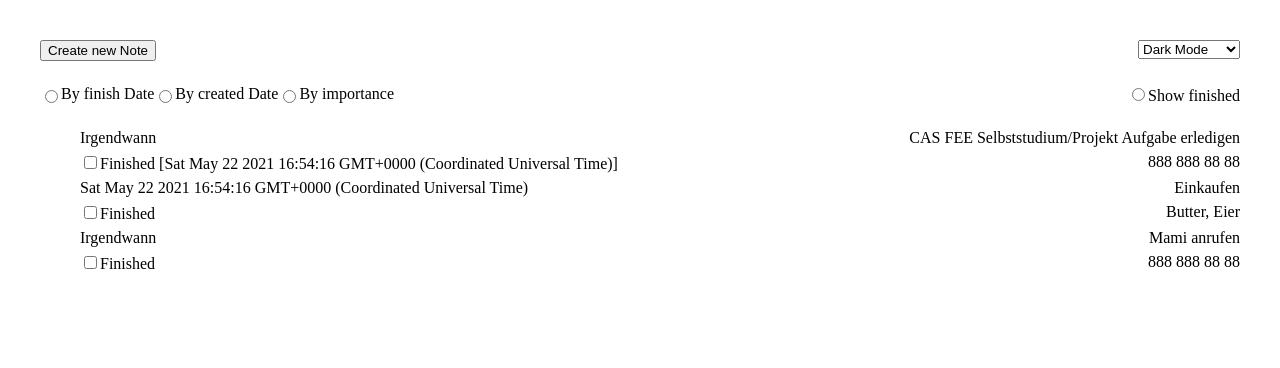
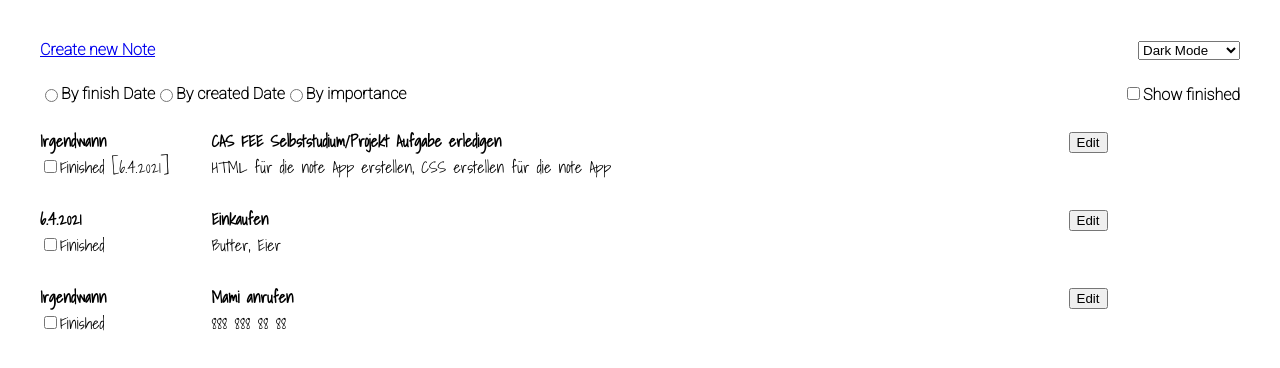
Before and after one commit to CaroleHug/cas-fee-project-1, a plain HTML site: page public/index.html in a window 1280 px wide. Drawn offline with nearby package versions, Linux system fonts and the light colour scheme.

Commit message:
add fonts

```diff
--- a/public/create.html
+++ b/public/create.html
@@ -6,7 +6,7 @@
     <script src="https://cdnjs.cloudflare.com/ajax/libs/handlebars.js/4.7.3/handlebars.min.js"
             integrity="sha256-/PJBs6QWvXijOFIX04kZpLb6ZtSQckdOIavLWKKOgXU=" crossorigin="anonymous" defer></script>
     <script src="scripts/index.js" type="module"></script>
-
+    <link href="https://fonts.googleapis.com/css2?family=Roboto:wght@100&family=Shadows+Into+Light&display=swap" rel="stylesheet">
     <link rel="stylesheet" href="styles/index.css">
     <link rel="stylesheet" href="styles/create.css">
 </head>
@@ -33,7 +33,7 @@
     <input type="submit" value="Speichern">
 </form>
 
-<button class="button-cancel">Abbrechen</button>
+<a href="./index.html" class="button-cancel">Abbrechen</a>
 
 </body>
 </html>
--- a/public/index.html
+++ b/public/index.html
@@ -6,7 +6,7 @@
     <script src="https://cdnjs.cloudflare.com/ajax/libs/handlebars.js/4.7.3/handlebars.min.js"
             integrity="sha256-/PJBs6QWvXijOFIX04kZpLb6ZtSQckdOIavLWKKOgXU=" crossorigin="anonymous" defer></script>
     <script src="scripts/index.js" type="module"></script>
-
+    <link href="https://fonts.googleapis.com/css2?family=Roboto:wght@100&family=Shadows+Into+Light&display=swap" rel="stylesheet">
     <link rel="stylesheet" href="styles/index.css">
 </head>
 <body>
@@ -14,7 +14,7 @@
 <!--TODO: Refactor namings!!-->
 <div class="left-right">
     <div>
-        <button>Create new Note</button>
+        <a href="./create.html">Create new Note</a>
     </div>
     <div>
         <label for="mode"></label>
@@ -33,31 +33,29 @@
     </div>
 
     <div class="finished">
-        <input type="radio" name="finished">Show finished </input>
+        <input type="checkbox" name="finished">Show finished </input>
     </div>
 </div>
 
 <div>
-    <ul id="notes"></ul>
+    <div id="notes"></div>
     <script src="./scripts/notesmodel.js"></script>
     <script>
         //DOM Refs
         const notesElement = document.querySelector('#notes');
 
+
         // Rendering
         function createNotesHtml(notes) {
             return notes.map(notes =>
-                `<div>
-                    <div class="notes-row">
-                        <div>${notes.endDate !== '' ? notes.endDate : "Irgendwann"}</div>
-                        <div>${notes.title}</div>
-                    </div>
-                    <div class="notes-row">
-                        <div>
+                `<div class="notes-details">
+                        <div class="notes-details-end-date">${notes.endDate !== '' ? notes.endDate : "Irgendwann"}</div>
+                        <div class="notes-details-title">${notes.title}</div>
+                        <div class="notes-details-finished">
                             <input type="checkbox">${notes.finished ? 'Finished [' + notes.finishDate + ']' : 'Finished'}</input>
                         </div>
-                        <div>${notes.description}</div>
-                    </div>
+                        <div class="notes-details-description">${notes.description}</div>
+                        <div class="notes-details-edit"><button>Edit</button></div>
              </div>`
             )
                 .join('');
--- a/public/scripts/notesmodel.js
+++ b/public/scripts/notesmodel.js
@@ -1,7 +1,13 @@
+function getTodaysDate() {
+    const dateTodayUnformatted = new Date();
+    const test = `${dateTodayUnformatted.getDay().toString()}.${dateTodayUnformatted.getMonth().toString()}.${dateTodayUnformatted.getFullYear().toString()}`;
+    return test;
+}
+
 const notes = [
     {id: '01', title: 'Mami anrufen', endDate: '', finished: false, finishDate: '', description: '888 888 88 88', urcengy: 0},
-    {id: '02', title: 'Einkaufen', endDate: new Date().toString(), finished: false, finishDate: '', description: 'Butter, Eier', urcengy: 1},
-    {id: '03', title: 'CAS FEE Selbststudium/Projekt Aufgabe erledigen', endDate: '', finished: true, finishDate: new Date().toString(), description: '888 888 88 88', urcengy: 2},
+    {id: '02', title: 'Einkaufen', endDate: getTodaysDate(), finished: false, finishDate: '', description: 'Butter, Eier', urcengy: 1},
+    {id: '03', title: 'CAS FEE Selbststudium/Projekt Aufgabe erledigen', endDate: '', finished: true, finishDate: getTodaysDate().toString(), description: 'HTML für die note App erstellen, CSS erstellen für die note App', urcengy: 2},
 ];
 
 function compareNotes(s1, s2) {
--- a/public/styles/create.css
+++ b/public/styles/create.css
@@ -10,6 +10,14 @@
 .row > label {
     float: left;
     min-width: 10rem;
+}
+
+input {
+    font-family: 'Shadows Into Light', cursive;
+}
+
+textarea {
+    font-family: 'Shadows Into Light', cursive;
 }
 
 input[type=text] {
@@ -31,6 +39,7 @@ input[type=submit] {
     width: 100%;
     margin-top: 6px;
     margin-bottom: 6px;
+    font-family: 'Roboto', sans-serif;
 }
 
 .button-cancel {
--- a/public/styles/index.css
+++ b/public/styles/index.css
@@ -4,6 +4,12 @@
 
 body {
     padding: 2rem;
+    font-family: 'Roboto', sans-serif;
+    font-weight: bold;
+}
+
+button {
+    cursor: pointer;
 }
 
 .grid-container {
@@ -17,8 +23,33 @@ body {
     margin-bottom: 24px;
 }
 
-.notes-row {
-    display: flex;
-    justify-content: space-between;
-    margin-bottom: 6px;
+.notes-details {
+    display: grid;
+    grid-template-rows: 1fr 1fr 1fr;
+    grid-template-columns: 1fr 5fr 1fr;
+    font-family: 'Shadows Into Light', cursive;
+    font-weight: normal;
 }
+
+.notes-details-finished {
+    grid-column: 1;
+    grid-row: 2;
+}
+
+.notes-details-title {
+    font-weight: bold;
+}
+
+.notes-details-end-date {
+    font-weight: bold;
+}
+
+.notes-details-description {
+    grid-column: 2;
+    grid-row: 2;
+}
+
+.notes-details-edit {
+    grid-column: 3 / span 2;
+    grid-row: 1 / span 2;
+}
```
